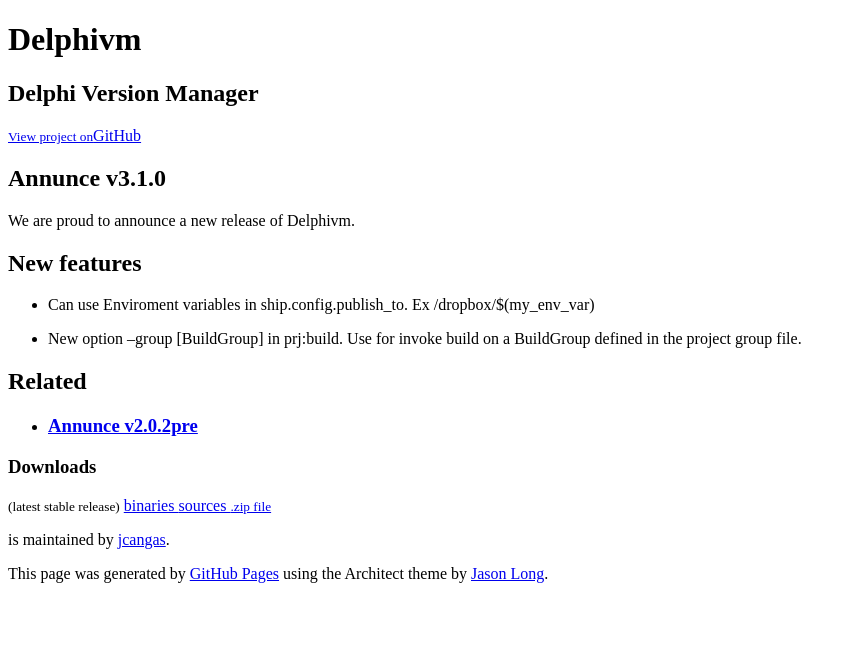
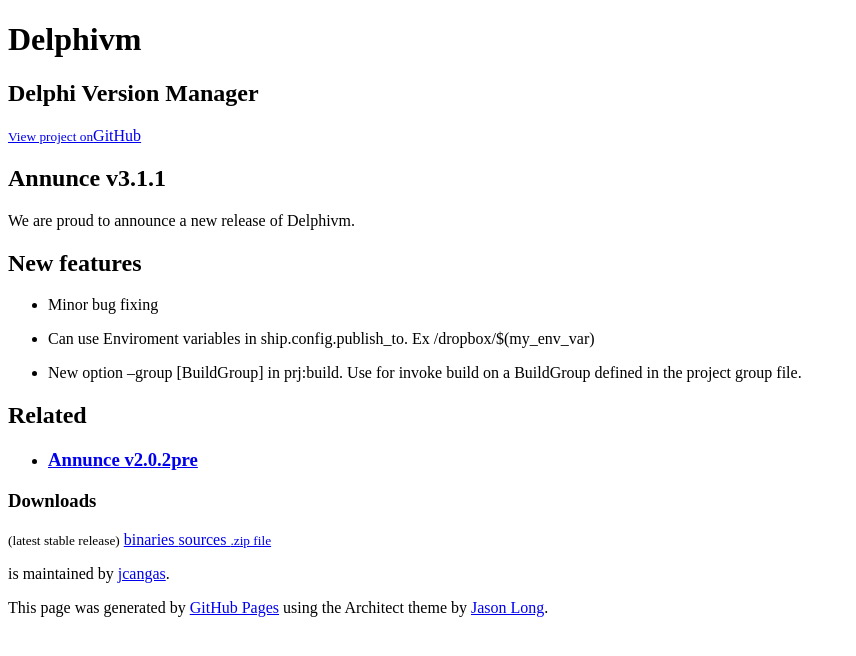
Before and after one commit to jcangas/DelphiVM, a Jekyll site: the page built from _posts/2014-10-31-ann3_1_0.markdown, in a window 1280 px wide. Shown: the top 656 px of the page, without its empty margins (0-856 px from the left). Built offline with Jekyll 4.4.1, drawn with Linux system fonts in a browser that asks for light colours.

Commit message:
[ANN] 3.1.1

```diff
--- a/_posts/2014-10-31-ann3_1_0.markdown
+++ b/_posts/2014-10-31-ann3_1_0.markdown
@@ -1,13 +1,15 @@
 ---
 layout: post
-title: "Annunce v3.1.0"
-date: "2014-10-31"
+title: "Annunce v3.1.1"
+date: "2014-11-04"
 ---
 
 We are proud to announce a new release of Delphivm.
 
 ## New features
 
+* Minor bug fixing
+
 * Can use Enviroment variables in ship.config.publish_to. Ex /dropbox/$(my_env_var)
 
 * New option --group [BuildGroup] in prj:build. Use for invoke build on a BuildGroup defined in the project group file.
```
